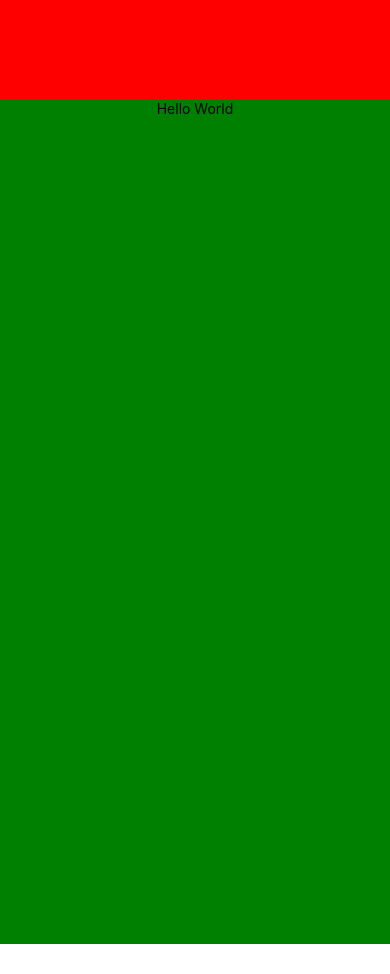
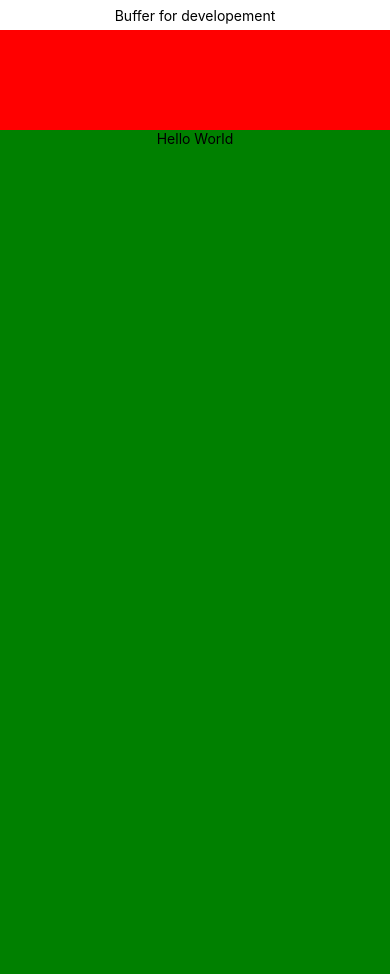
Before and after one commit to purplevarun/deprecated-budget-tracker-app, a React Native app: screen / in a window 390 px wide. Before the commit the page ends 944 px from the top, so only its background shows below. Built offline with nearby package versions, Linux system fonts and the light colour scheme.

Commit message:
Added Buffer in Wrapper

```diff
--- a/navigator/Wrapper.tsx
+++ b/navigator/Wrapper.tsx
@@ -1,10 +1,12 @@
-import { View } from "react-native";
+import { Text, View } from "react-native";
 import Header from "../components/header/Header";
 import Navigator from "./Navigator";
+import Buffer from "../components/buffer/Buffer";
 
 const Wrapper = () => {
 	return (
 		<View style={{ height: "100%", display: "flex", flexDirection: "column" }}>
+			<Buffer />
 			<Header />
 			<View style={{ height: "100%", display: "flex", flexDirection: "row" }}>
 				<Navigator />
```
